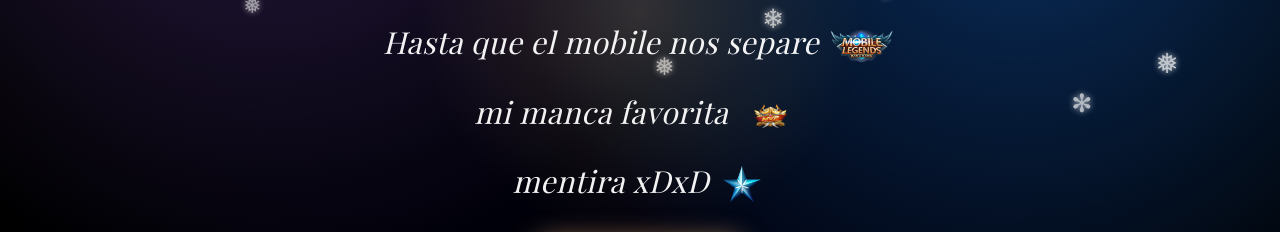
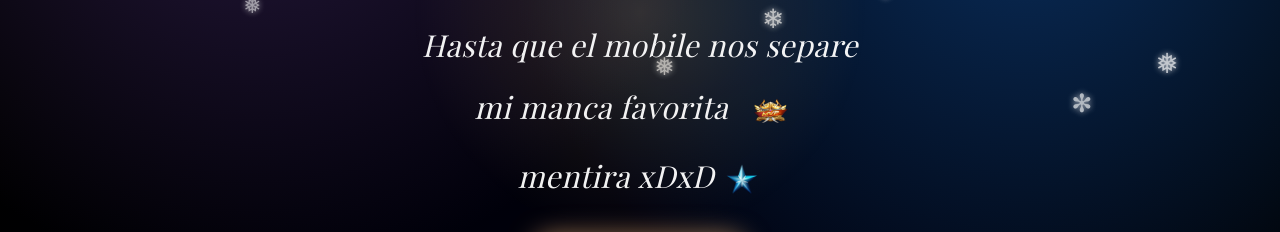
Before and after one commit to leonardo2014123/navidad, a plain HTML site: page index.html in a window 1280 px wide. Shown: the part 365-597 px from the top of the page. Drawn offline with nearby package versions, Linux system fonts and the light colour scheme; a web font is replaced by a local one.

Commit message:
Update index.html

```diff
--- a/index.html
+++ b/index.html
@@ -199,11 +199,11 @@ setInterval(() => {
     }
 }, 3000);
 
-/* TEXTO ESCRIBIENDO */
+/* TEXTO ESCRIBIENDO <img src="logo.png" style="width:70px;height:70px;vertical-align:middle;">*/
 const lines = [
-    'Hasta que el mobile nos separe <img src="logo.png" style="width:70px;height:70px;vertical-align:middle;">',
+    'Hasta que el mobile nos separe ',
     'mi manca favorita <img src="mpv.png" style="width:70px;height:70px;vertical-align:middle;">',
-    'mentira xDxD <img src="estrella.png" style="width:50px;height:50px;vertical-align:middle;">'
+    'mentira xDxD <img src="estrella.png" style="width:40px;height:40px;vertical-align:middle;">'
 ];
 
 const elemento = document.getElementById("texto-escrito");
```
